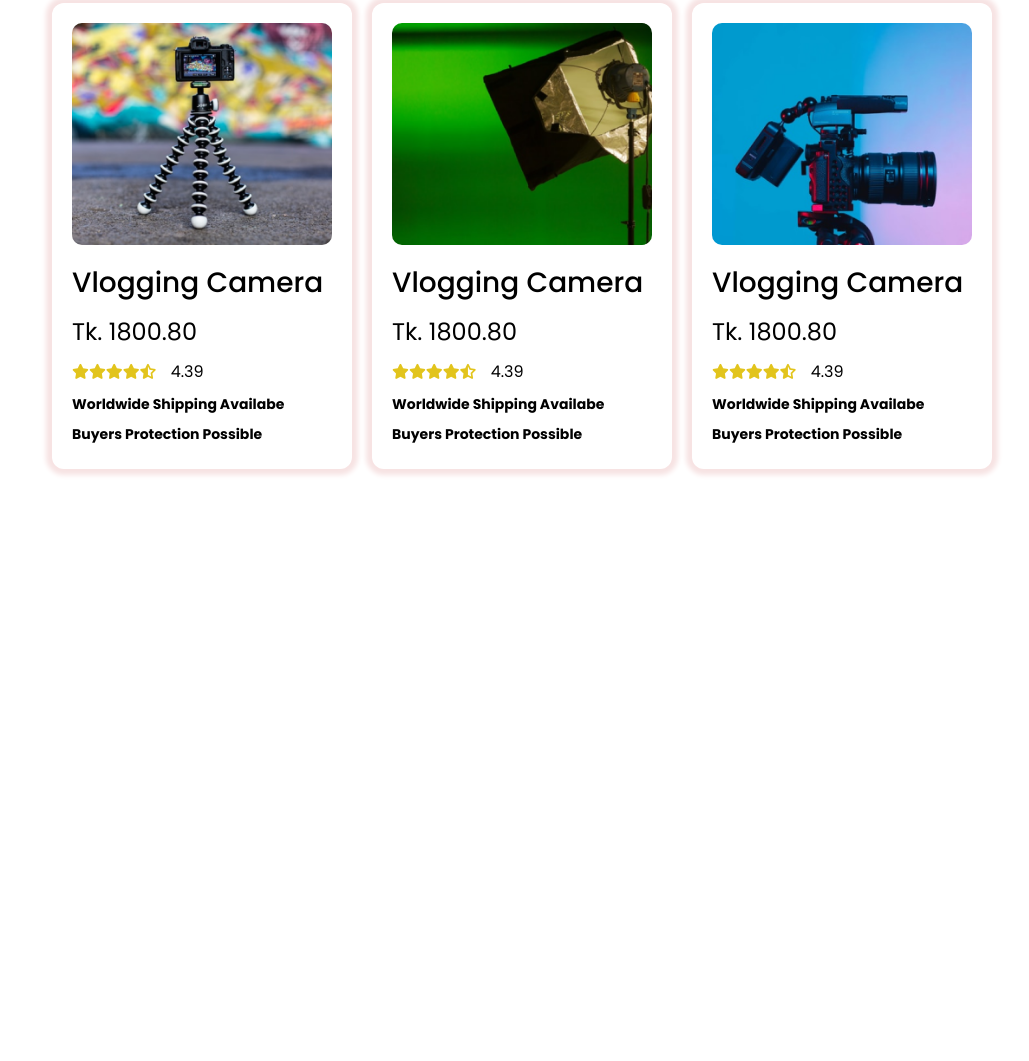
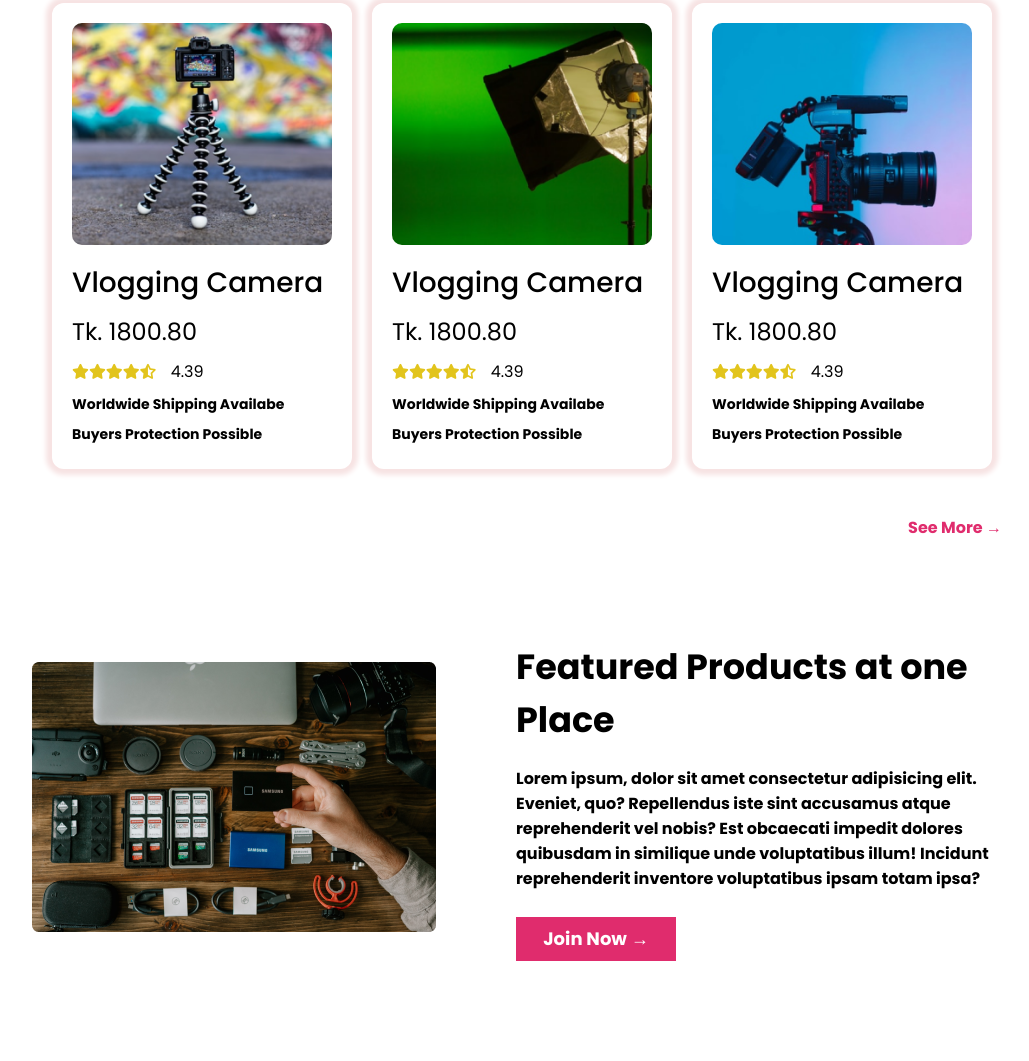
Before and after one commit to phmahbub/InfluenceGear, a plain HTML site: page index.html in a window 1280 px wide. Shown: the part 2010-3071 px from the top of the page, without its empty margins (118-1147 px from the left). Before the commit the page ends 2499 px from the top, so only its background shows below. Drawn offline with Linux system fonts and the light colour scheme; a web font is replaced by a local one.

Commit message:
Featured-products added

```diff
--- a/index.html
+++ b/index.html
@@ -33,6 +33,7 @@
     </nav>
 </Header>
 <body>
+<!-- Top Section (Prebook informaton) -->
     <section class="top-section">
         <article class="top">
             <h1 class="heading">
@@ -49,6 +50,7 @@
            <div class="image-background"> <img src="images/Circle design.svg" alt="camera"></div>
         </article>
     </section>
+<!-- Brand Logos -->
     <section class="logo">
        <div><img src="logos/Alibaba.svg" alt=""></div>
        <div><img src="logos/Amazon.svg" alt=""></div>
@@ -58,9 +60,11 @@
        <div><img src="logos/Target.svg" alt=""></div>
        <div><img src="logos/Walmart.svg" alt=""></div>
     </section>
+<!-- Product Details and Pricing(Grid card) -->
     <div class="Product-Title"><h1 >Popular Collection</h1></div>
 
-    <section class="products">
+    <section class="product-pricing">
+        <div class="products">
             <article class="product-description">
                 <div class="img"><img src="images/action.png" alt=""></div>
                 <div><h2>Vlogging Camera</h2></div>
@@ -125,7 +129,24 @@
                 <div><i class="fa-solid fa-star"></i><i class="fa-solid fa-star"></i><i class="fa-solid fa-star"></i><i class="fa-solid fa-star"></i><i class="fa-solid fa-star-half-stroke"></i> <span>4.39</span></i></div>
                 <div><h5>Worldwide Shipping Availabe<br>Buyers Protection Possible</h5></div>
             </article>
+        </div>
 
+    </section>
+    <div class="button2">
+        <a href="" class="button-text2">See More &rarr;</a>
+    </div>
+<!-- Featured Products (lower-section) -->
+    <section class="lower-segment">
+        <article class="featured-products">
+            <div class="product-image"><img src="images/gear.png" alt=""></div>
+            <div class="product-desc">
+                <h2>Featured Products at one Place</h2>
+                <p>Lorem ipsum, dolor sit amet consectetur adipisicing elit. Eveniet, quo? Repellendus iste sint accusamus atque reprehenderit vel nobis? Est obcaecati impedit dolores quibusdam in similique unde voluptatibus illum! Incidunt reprehenderit inventore voluptatibus ipsam totam ipsa?</p>
+                <div class="button3">
+                    <a href="" class="button-text3">Join Now &rarr;</a>
+                </div>
+            </div>
+        </article>
     </section>
 
 </body>
--- a/styles/style.css
+++ b/styles/style.css
@@ -128,7 +128,6 @@
     font-size: 32px;
     font-weight: 700;
 }
-
 .product-description{
     display: flex;
     flex-direction: column;
@@ -167,3 +166,53 @@
     font-weight: 700;
     line-height: 30px;
 }
+.button2{
+
+    display: flex;
+    justify-content:flex-end;
+    align-items: center;
+    margin-top: 26px;
+    padding-right: 160px;
+ }
+ .button-text2{
+    color: #E02C6D;
+    font-weight: 700;
+    font-size: 16px;
+    text-decoration: none;
+
+}
+/* ------ Feature-Product(Lower-section)------- */
+
+.featured-products{
+    display: flex;
+    align-items: center;
+    padding: 100px 150px;
+
+}
+.product-desc{
+    margin-left: 80px;
+}
+.product-desc h2{
+    font-size: 35px;
+    font-weight: 700;
+    margin-bottom: 20px;
+}
+.product-desc p{
+    font-size: 16px;
+    font-weight: 700;
+}
+.button3{
+    width: 160px;
+    height: 44px;
+    background: #E02C6D;
+    display: flex;
+    justify-content: center;
+    align-items: center;
+    margin-top: 26px;
+ }
+ .button-text3{
+    background: #E02C6D;
+    color: white;
+    font-weight: 700;
+    font-size: 18px;
+    text-decoration: none;
```
Also changed, not shown: 1 other file. Lines whose indentation alone changed are shown as unchanged.
